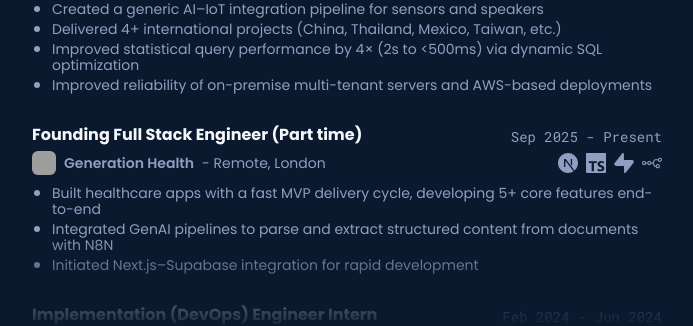
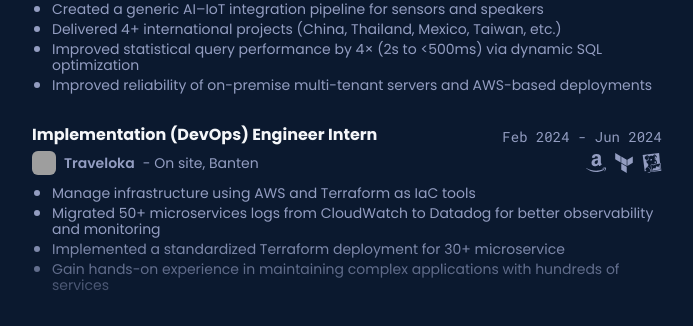
Before and after one commit to reynoldputra/reynoldputra.com, a Next.js app: page / in a window 1280 px wide. Shown: the part 933-1259 px from the top of the page, without its empty margins (293-986 px from the left). Built offline with nearby package versions, Linux system fonts and the light colour scheme; grey boxes are pictures that could not be loaded.

Commit message:
feat: hide temp

```diff
--- a/src/app/_components/experience-section/ExperienceSection.tsx
+++ b/src/app/_components/experience-section/ExperienceSection.tsx
@@ -42,20 +42,20 @@ const experiences: ExperienceItem[] = [
             "Improved reliability of on-premise multi-tenant servers and AWS-based deployments"
         ]
     },
-    {
-        title: "Founding Full Stack Engineer (Part time)",
-        company: "Generation Health",
-        location: "Remote, London",
-        logo: "https://ik.imagekit.io/cndlyiyfg/reynoldputra-com/company-logo/genaia.png",
-        startDate: "Sep 2025",
-        endDate: "Present",
-        icons: ["next", "typescript", "supabase", "n8n"],
-        description: [
-            "Built healthcare apps with a fast MVP delivery cycle, developing 5+ core features end-to-end",
-            "Integrated GenAI pipelines to parse and extract structured content from documents with N8N",
-            "Initiated Next.js–Supabase integration for rapid development"
-        ]
-    },
+    // {
+    //     title: "Founding Full Stack Engineer (Part time)",
+    //     company: "Generation Health",
+    //     location: "Remote, London",
+    //     logo: "https://ik.imagekit.io/cndlyiyfg/reynoldputra-com/company-logo/genaia.png",
+    //     startDate: "Sep 2025",
+    //     endDate: "Present",
+    //     icons: ["next", "typescript", "supabase", "n8n"],
+    //     description: [
+    //         "Built healthcare apps with a fast MVP delivery cycle, developing 5+ core features end-to-end",
+    //         "Integrated GenAI pipelines to parse and extract structured content from documents with N8N",
+    //         "Initiated Next.js–Supabase integration for rapid development"
+    //     ]
+    // },
     {
         title: "Implementation (DevOps) Engineer Intern",
         company: "Traveloka",
```
